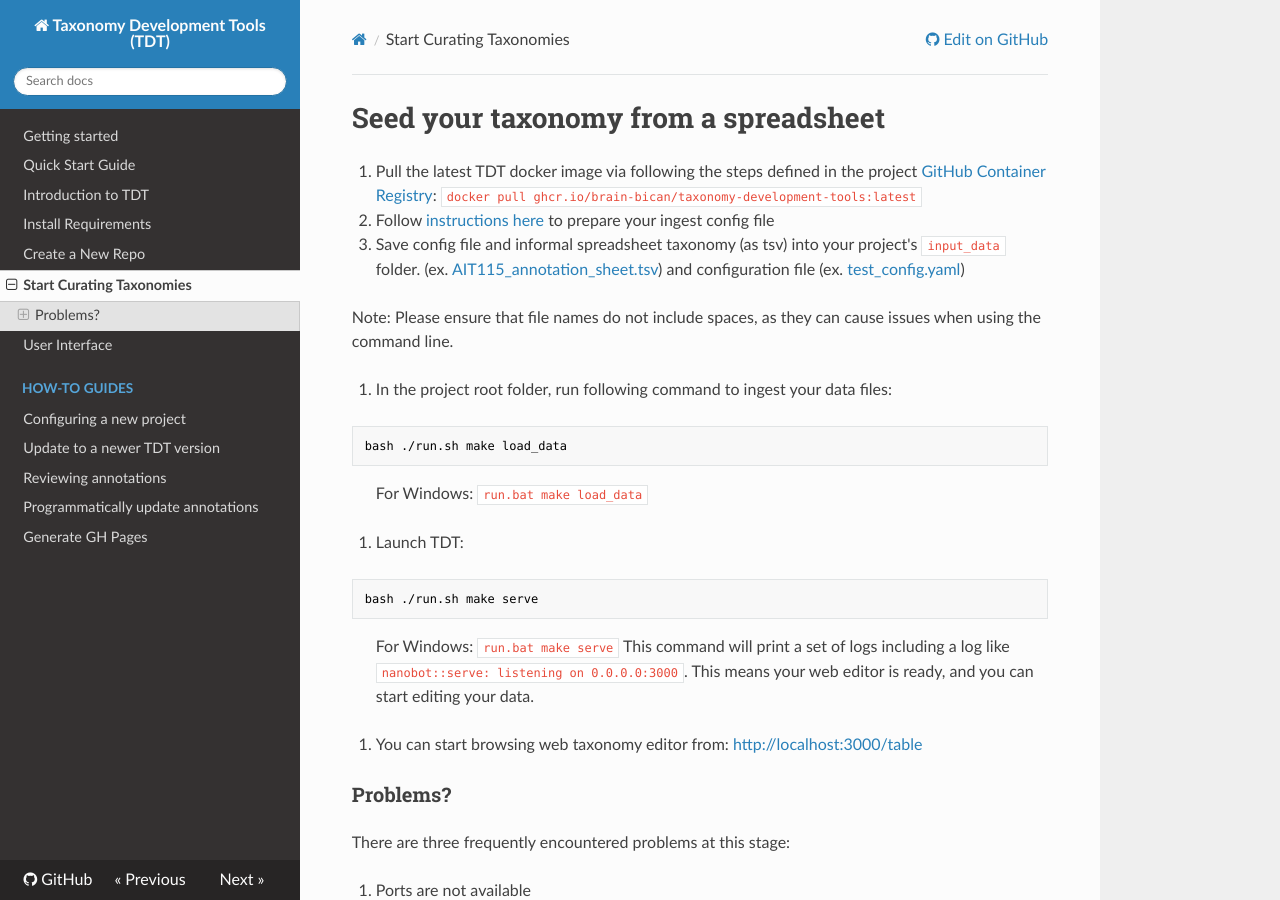
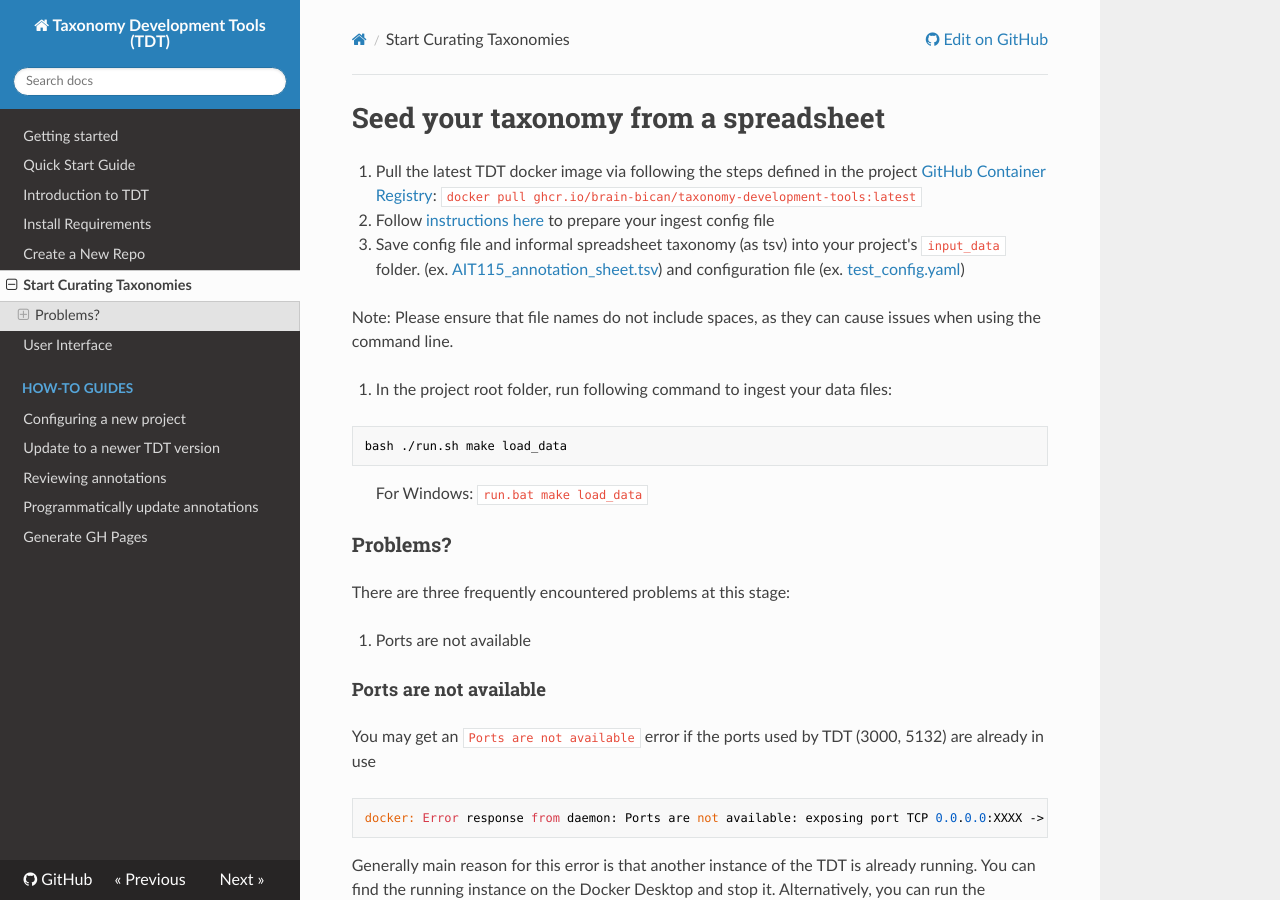
Before and after one commit to brain-bican/taxonomy-development-tools, an MkDocs documentation site: the page built from docs/Curation.md, in a window 1280 px wide and 900 px high. Built offline with MkDocs 1.6.1, drawn with Linux system fonts in a browser that asks for light colours; nearby versions of some CDN libraries.

Commit message:
documentation fix

````diff
--- a/docs/Curation.md
+++ b/docs/Curation.md
@@ -14,18 +14,6 @@
 > ```
 > run.bat make load_data
 > ```
-
-5. Launch TDT:
-```
-bash ./run.sh make serve
-```
-> For Windows:
-> ```
-> run.bat make serve
-> ```
-This command will print a set of logs including a log like `nanobot::serve: listening on 0.0.0.0:3000`. This means your web editor is ready, and you can start editing your data.
-
-6.  You can start browsing web taxonomy editor from: [http://localhost:3000/table](http://localhost:3000/table)
 
 ### Problems?
 
````
Also changed, not shown: 1 other file.
